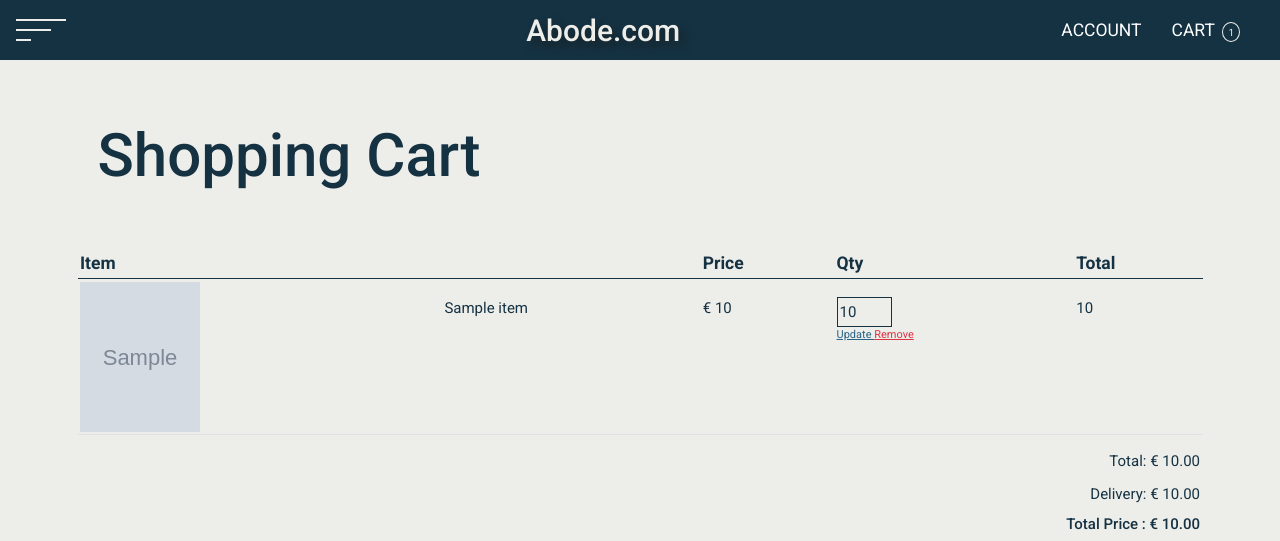
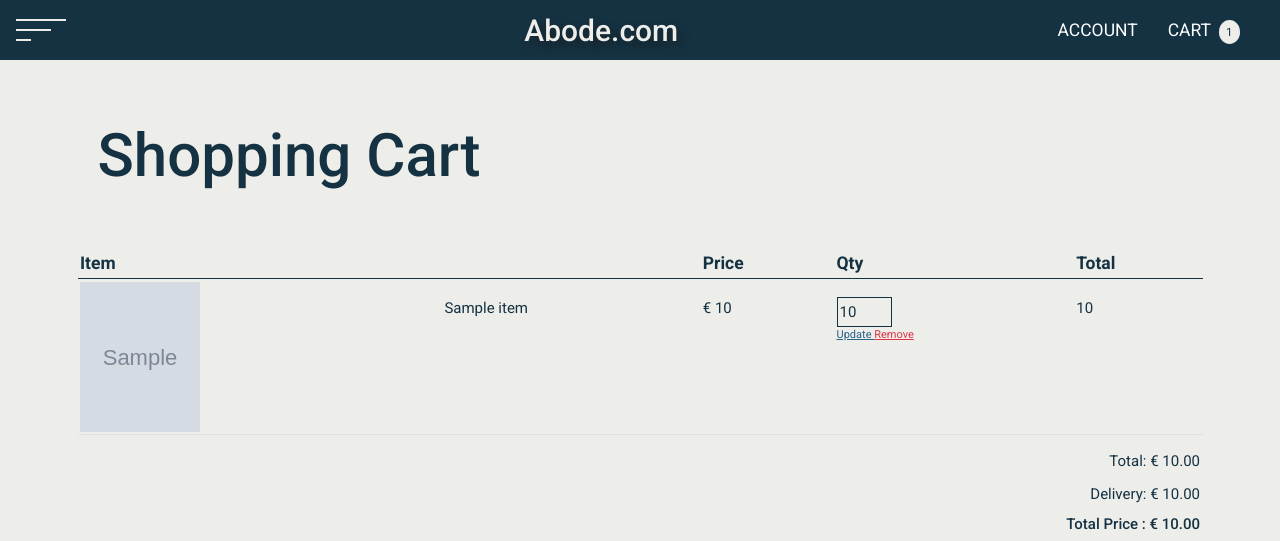
Before and after one commit to BrianWhelanDublin/milestone-project-4, a Django app: template cart/templates/cart/cart.html in a window 1280 px wide. Shown: the top 541 px of the page. Run offline with Django 3.2, Linux system fonts and the light colour scheme; the template is opened without the code that fills it: most values are stand-ins (such as "Sample title", 1, 10 or a date in 2020); grey boxes marked "Sample" are stand-in pictures; some libraries are stand-ins or nearby versions.

Commit message:
edit cart number alert

```diff
--- a/static/css/base.css
+++ b/static/css/base.css
@@ -490,12 +490,15 @@ label[for="quantity"] {
 
 .cart-number {
     margin-left: .35rem;
-    font-size: 1.25;
-    border: .1rem solid #EDEDE9;
+    background-color: #EDEDE9;
     border-radius: 50%;
-    padding: .25rem .4rem;
-    color: #EDEDE9;
-
+    padding: .5rem .75rem;
+    color: #153243;
+    font-size: 1.15rem;
+    transition: all .5s ease-in;
+}
+.cart-number:hover{
+    background-color: rgb(136, 136, 135);
 }
 
 /* Hero section in index.html */
@@ -1145,13 +1148,6 @@ td p {
         font-size: 1.25rem;
     }
 
-    .cart-number {
-
-        font-size: 1.4;
-
-        padding: .35rem .5rem;
-    }
-
     table input[type="number"] {
         width: 5.5rem;
         font-size: 1.5rem;
```
